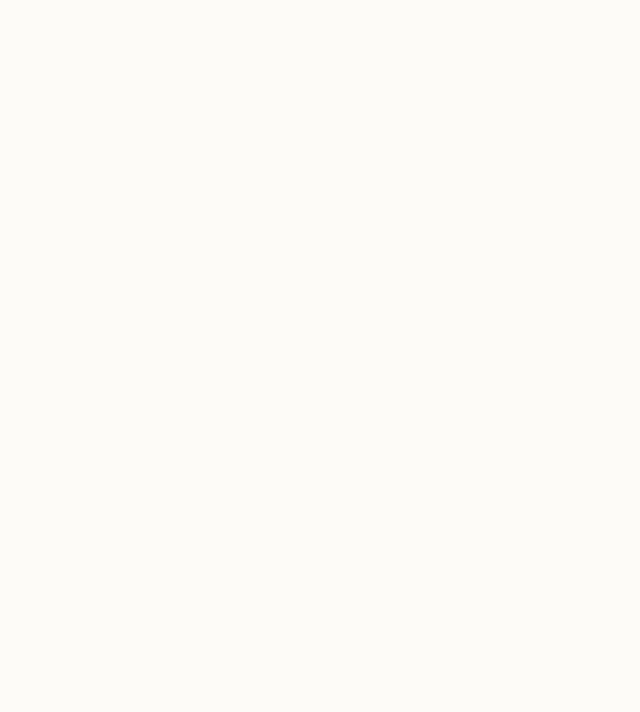
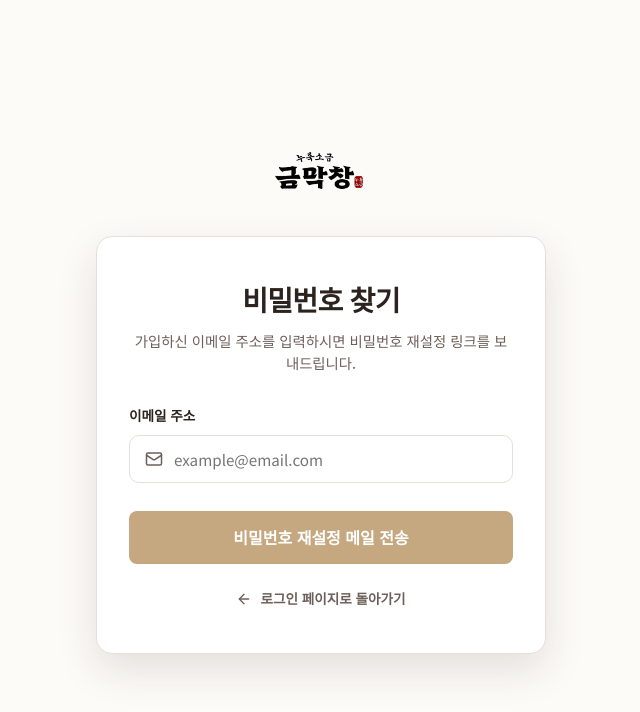
Before and after one commit to hanu6565/gmc, a React (Vite) app: page /find-password in a window 1280 px wide. Before the commit this address had no page. Shown: the top 712 px of the page, without its empty margins (319-959 px from the left). Built offline with nearby package versions, Linux system fonts and the light colour scheme; the HTML template or start-up script is replaced by a standard one; a web font is replaced by a local one.

Commit message:
feat: 로그인 페이지 비밀번호 찾기 기능 추가 및 찾기 페이지 구현

```diff
--- a/src/App.jsx
+++ b/src/App.jsx
@@ -4,6 +4,7 @@ import Home from './pages/Home';
 import Admin from './pages/Admin';
 import Signup from './pages/Signup';
 import Login from './pages/Login';
+import FindPassword from './pages/FindPassword';
 import AuthModal from './components/AuthModal';
 import { supabase } from './utils/supabase';
 
@@ -94,6 +95,12 @@ function App() {
               <Login onLoginSuccess={handleLoginSuccess} />
             }
           />
+          <Route
+            path="/find-password"
+            element={
+              <FindPassword />
+            }
+          />
         </Routes>
 
         {isAuthOpen && (
--- a/src/index.css
+++ b/src/index.css
@@ -172,3 +172,14 @@ button, input, select, textarea {
 .animate-fade-in {
   animation: fadeIn 0.5s ease forwards;
 }
+
+/* Forgot Password Link */
+.forgot-password-link {
+  font-size: 0.8rem;
+  color: var(--text-muted);
+  transition: var(--transition-smooth);
+}
+.forgot-password-link:hover {
+  color: var(--primary-gold-hover);
+  text-decoration: underline;
+}
--- /dev/null
+++ b/src/pages/FindPassword.jsx
@@ -0,0 +1,304 @@
+import React, { useState } from 'react';
+import { useNavigate, Link } from 'react-router-dom';
+import { Mail, AlertCircle, Check, ArrowLeft } from 'lucide-react';
+import { supabase } from '../utils/supabase';
+
+function FindPassword() {
+  const [email, setEmail] = useState('');
+  const [loading, setLoading] = useState(false);
+  const [message, setMessage] = useState('');
+  const [error, setError] = useState('');
+
+  const handleReset = async (e) => {
+    e.preventDefault();
+    if (!email) {
+      setError('이메일 주소를 입력해 주세요.');
+      return;
+    }
+
+    setError('');
+    setMessage('');
+    setLoading(true);
+
+    try {
+      const { error: resetError } = await supabase.auth.resetPasswordForEmail(email, {
+        redirectTo: `${window.location.origin}/login`,
+      });
+
+      if (resetError) {
+        throw resetError;
+      }
+
+      setMessage('입력하신 이메일로 비밀번호 재설정 메일이 발송되었습니다. 메일함의 지침을 따라 주세요.');
+      setLoading(false);
+    } catch (err) {
+      setError(err.message || '비밀번호 재설정 메일 전송 중 오류가 발생했습니다.');
+      setLoading(false);
+    }
+  };
+
+  return (
+    <div style={pageWrapperStyle}>
+      <div style={pageContainerStyle}>
+
+        {/* Simple Brand Header */}
+        <div style={brandHeaderStyle}>
+          <Link to="/" style={brandLogoLinkStyle}>
+            <img
+              src="/geummakchang_logo.png"
+              alt="금막창"
+              style={logoImgStyle}
+            />
+          </Link>
+        </div>
+
+        {/* Find Password Card */}
+        <div style={cardStyle} className="animate-fade-in">
+
+          <div style={headerStyle}>
+            <h1 style={titleStyle}>비밀번호 찾기</h1>
+            <p style={subtitleStyle}>가입하신 이메일 주소를 입력하시면 비밀번호 재설정 링크를 보내드립니다.</p>
+          </div>
+
+          {message ? (
+            <div style={successContainerStyle}>
+              <div style={successIconWrapperStyle}>
+                <Check size={36} color="var(--primary-gold)" />
+              </div>
+              <p style={successMessageStyle}>{message}</p>
+              <Link to="/login" className="btn-gold" style={{ width: '100%', marginTop: '1rem' }}>
+                로그인 페이지로 이동
+              </Link>
+            </div>
+          ) : (
+            <form onSubmit={handleReset} style={formStyle}>
+
+              {error && (
+                <div style={errorStyle}>
+                  <AlertCircle size={16} style={{ flexShrink: 0 }} />
+                  <span>{error}</span>
+                </div>
+              )}
+
+              {/* Email Field */}
+              <div style={inputGroupStyle}>
+                <label style={labelStyle}>이메일 주소</label>
+                <div style={inputWrapperStyle}>
+                  <Mail size={18} style={inputIconStyle} />
+                  <input
+                    type="email"
+                    placeholder="example@email.com"
+                    value={email}
+                    onChange={(e) => setEmail(e.target.value)}
+                    style={inputStyle}
+                    required
+                  />
+                </div>
+              </div>
+
+              {/* Submit Button */}
+              <button
+                type="submit"
+                className="btn-gold"
+                style={submitButtonStyle}
+                disabled={loading}
+              >
+                {loading ? '전송 중...' : '비밀번호 재설정 메일 전송'}
+              </button>
+
+            </form>
+          )}
+
+          {/* Go Back Link */}
+          <div style={toggleContainerStyle}>
+            <Link to="/login" style={backLinkStyle}>
+              <ArrowLeft size={16} />
+              <span>로그인 페이지로 돌아가기</span>
+            </Link>
+          </div>
+
+        </div>
+      </div>
+    </div>
+  );
+}
+
+// Styling definitions
+const pageWrapperStyle = {
+  backgroundColor: 'var(--bg-primary)',
+  minHeight: '100vh',
+  width: '100%',
+  display: 'flex',
+  flexDirection: 'column',
+  justifyContent: 'center',
+  alignItems: 'center',
+  padding: '2rem 1rem',
+};
+
+const pageContainerStyle = {
+  width: '100%',
+  maxWidth: '450px',
+  display: 'flex',
+  flexDirection: 'column',
+  gap: '1.5rem',
+};
+
+const brandHeaderStyle = {
+  textAlign: 'center',
+  marginBottom: '0.5rem',
+};
+
+const brandLogoLinkStyle = {
+  display: 'inline-block',
+  transition: 'var(--transition-smooth)',
+  ':hover': {
+    transform: 'scale(1.02)'
+  }
+};
+
+const logoImgStyle = {
+  height: '52px',
+  objectFit: 'contain',
+};
+
+const cardStyle = {
+  backgroundColor: 'var(--bg-card)',
+  border: '1px solid var(--border-color)',
+  borderRadius: '16px',
+  padding: '2.5rem 2rem',
+  boxShadow: 'var(--shadow-lg)',
+  width: '100%',
+};
+
+const headerStyle = {
+  textAlign: 'center',
+  marginBottom: '2rem',
+};
+
+const titleStyle = {
+  fontSize: '1.75rem',
+  fontWeight: '800',
+  color: 'var(--text-dark)',
+  marginBottom: '0.5rem',
+  letterSpacing: '-0.025em',
+};
+
+const subtitleStyle = {
+  fontSize: '0.9rem',
+  color: 'var(--text-muted)',
+  lineHeight: '1.5',
+};
+
+const formStyle = {
+  display: 'flex',
+  flexDirection: 'column',
+  gap: '1.25rem',
+};
+
+const errorStyle = {
+  display: 'flex',
+  alignItems: 'center',
+  gap: '0.5rem',
+  backgroundColor: '#fdf2f2',
+  color: '#ec5959',
+  padding: '0.75rem 1rem',
+  borderRadius: '8px',
+  fontSize: '0.85rem',
+  border: '1px solid #fbd5d5',
+};
+
+const inputGroupStyle = {
+  display: 'flex',
+  flexDirection: 'column',
+  gap: '0.5rem',
+};
+
+const labelStyle = {
+  fontSize: '0.85rem',
+  fontWeight: '600',
+  color: 'var(--text-dark)',
+};
+
+const inputWrapperStyle = {
+  position: 'relative',
+  display: 'flex',
+  alignItems: 'center',
+};
+
+const inputIconStyle = {
+  position: 'absolute',
+  left: '1rem',
+  color: 'var(--text-muted)',
+};
+
+const inputStyle = {
+  width: '100%',
+  padding: '0.75rem 2.75rem',
+  borderRadius: '10px',
+  border: '1px solid var(--border-color)',
+  backgroundColor: '#ffffff',
+  fontSize: '0.95rem',
+  color: 'var(--text-dark)',
+  outline: 'none',
+  transition: 'var(--transition-smooth)',
+};
+
+const submitButtonStyle = {
+  width: '100%',
+  padding: '0.9rem',
+  fontSize: '1rem',
+  fontWeight: '600',
+  marginTop: '0.5rem',
+  border: 'none',
+  borderRadius: '8px',
+  transition: 'var(--transition-smooth)',
+};
+
+const toggleContainerStyle = {
+  marginTop: '1.5rem',
+  textAlign: 'center',
+};
+
+const backLinkStyle = {
+  display: 'inline-flex',
+  alignItems: 'center',
+  justifyContent: 'center',
+  gap: '0.5rem',
+  fontSize: '0.85rem',
+  color: 'var(--text-muted)',
+  fontWeight: '600',
+  cursor: 'pointer',
+  transition: 'var(--transition-smooth)',
+  textDecoration: 'none',
+  ':hover': {
+    color: 'var(--primary-gold)',
+  }
+};
+
+const successContainerStyle = {
+  display: 'flex',
+  flexDirection: 'column',
+  alignItems: 'center',
+  textAlign: 'center',
+  padding: '1rem 0',
+};
+
+const successIconWrapperStyle = {
+  width: '64px',
+  height: '64px',
+  borderRadius: '50%',
+  backgroundColor: 'var(--primary-gold-light)',
+  display: 'flex',
+  alignItems: 'center',
+  justifyContent: 'center',
+  marginBottom: '1.25rem',
+};
+
+const successMessageStyle = {
+  fontSize: '0.9rem',
+  color: 'var(--text-muted)',
+  lineHeight: '1.6',
+  marginBottom: '1.25rem',
+};
+
+export default FindPassword;
--- a/src/pages/Login.jsx
+++ b/src/pages/Login.jsx
@@ -97,7 +97,12 @@ function Login({ onLoginSuccess }) {
 
             {/* Password Field */}
             <div style={inputGroupStyle}>
-              <label style={labelStyle}>비밀번호</label>
+              <div style={{ display: 'flex', justifyContent: 'space-between', alignItems: 'center' }}>
+                <label style={labelStyle}>비밀번호</label>
+                <Link to="/find-password" className="forgot-password-link">
+                  비밀번호 찾기
+                </Link>
+              </div>
               <div style={inputWrapperStyle}>
                 <Lock size={18} style={inputIconStyle} />
                 <input
@@ -135,7 +140,7 @@ function Login({ onLoginSuccess }) {
             <p style={toggleTextStyle}>
               계정이 없으신가요?{' '}
               <Link to="/signup" style={toggleLinkStyle}>
-                회원가입하기
+                회원가입
               </Link>
             </p>
           </div>
```
